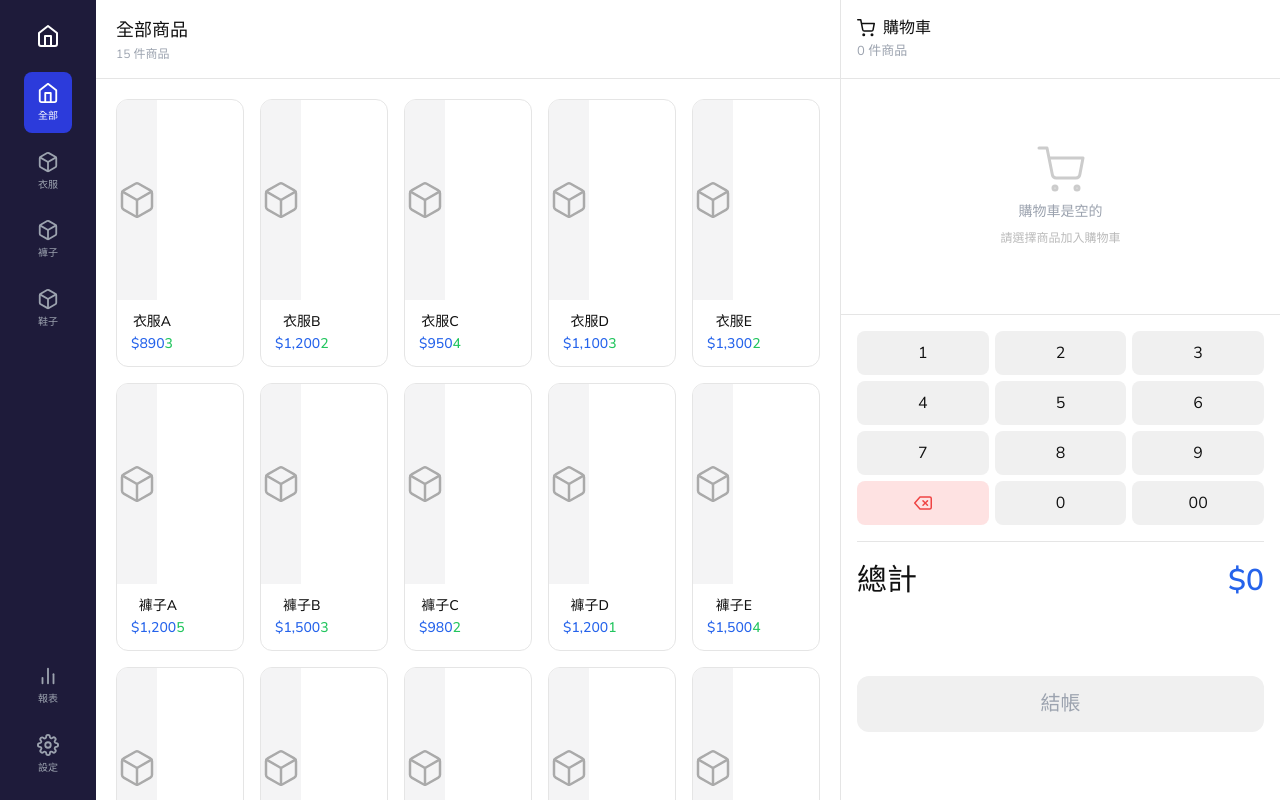
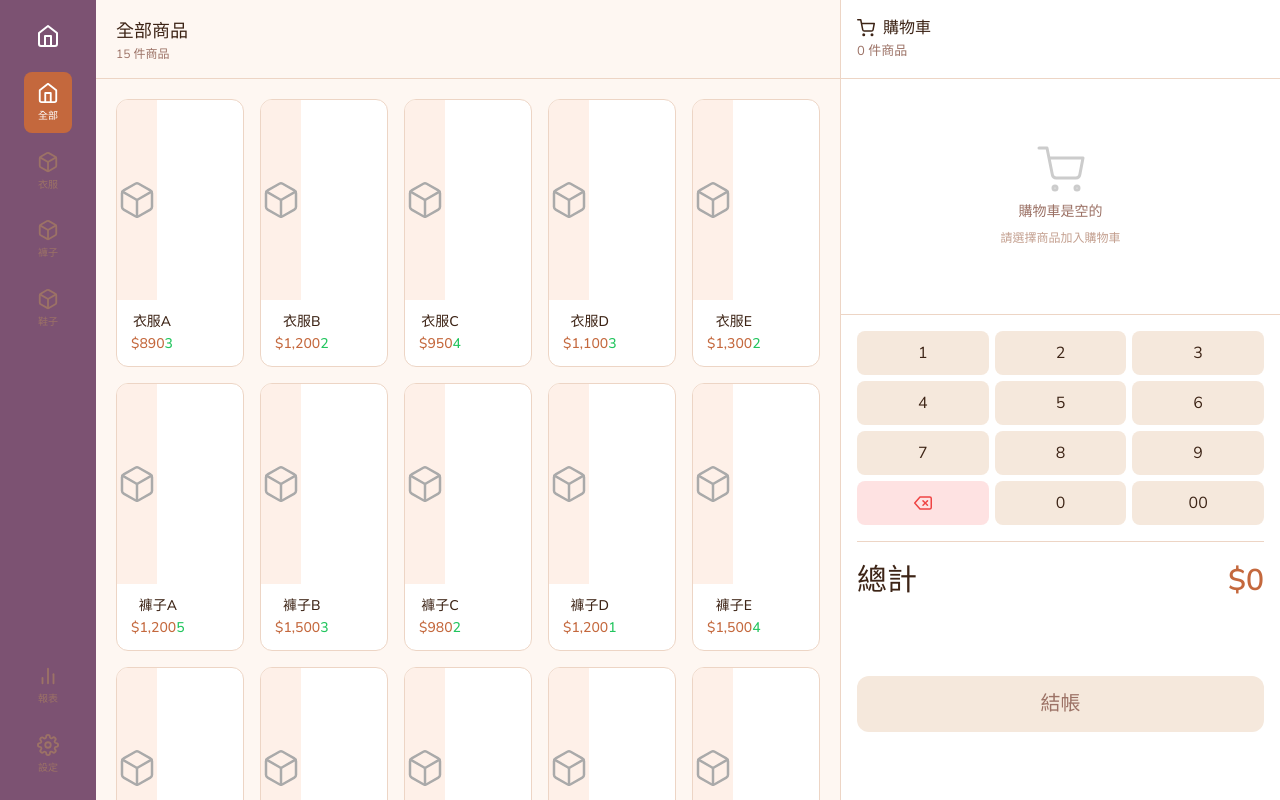
Before and after one commit to GustavoFringgg/post_system, a Vue app in the folder Frontend/: page / in a window 1280 px wide. Built offline with nearby package versions, Linux system fonts and the light colour scheme.

Commit message:
fix(frontend): 修改背景顏色/底色

```diff
--- a/Frontend/src/assets/main.css
+++ b/Frontend/src/assets/main.css
@@ -1,4 +1,4 @@
-@import url('https://fonts.googleapis.com/css2?family=Nunito+Sans:wght@300;400;500;600;700&family=Rubik:wght@300;400;500;600;700&display=swap');
+@import url('https://fonts.googleapis.com/css2?family=Nunito+Sans:wght@300;400;500;600;700&family=Playfair+Display:wght@400;500;600;700&display=swap');
 
 @tailwind base;
 @tailwind components;
@@ -19,7 +19,7 @@
     font-family: 'Nunito Sans', system-ui, sans-serif;
     font-size: 1rem;
     line-height: 1.5;
-    background-color: #ffffff;
-    color: #111111;
+    background-color: #FEF7F2;
+    color: #3D2416;
   }
 }
--- a/Frontend/src/components/CartPanel.vue
+++ b/Frontend/src/components/CartPanel.vue
@@ -95,7 +95,7 @@ const canCheckout = computed(() => {
           <!-- Quantity controls -->
           <div class="flex items-center gap-1.5">
             <button
-              class="w-6 h-6 flex items-center justify-center rounded bg-numpad-btn hover:bg-[#E0E0E0] text-text-main text-sm transition-colors duration-150 cursor-pointer"
+              class="w-6 h-6 flex items-center justify-center rounded bg-numpad-btn hover:bg-[#E8D5C8] text-text-main text-sm transition-colors duration-150 cursor-pointer"
               :aria-label="`減少 ${item.product.name} 數量`"
               @click="cart.updateCartQuantity(item.product.id, item.quantity - 1)"
             >
@@ -105,7 +105,7 @@ const canCheckout = computed(() => {
             <span class="w-6 text-center text-sm tabular-nums text-text-main">{{ item.quantity }}</span>
 
             <button
-              class="w-6 h-6 flex items-center justify-center rounded bg-numpad-btn hover:bg-[#E0E0E0] text-text-main text-sm transition-colors duration-150 cursor-pointer"
+              class="w-6 h-6 flex items-center justify-center rounded bg-numpad-btn hover:bg-[#E8D5C8] text-text-main text-sm transition-colors duration-150 cursor-pointer"
               :aria-label="`增加 ${item.product.name} 數量`"
               @click="cart.updateCartQuantity(item.product.id, item.quantity + 1)"
             >
@@ -147,7 +147,7 @@ const canCheckout = computed(() => {
         <p class="text-xs text-text-muted mb-2">客人付款</p>
         <div class="flex items-center gap-2 mb-3">
           <div
-            class="flex flex-1 items-center justify-between bg-[#F8FAFC] rounded-lg px-3 py-2.5 border border-border"
+            class="flex flex-1 items-center justify-between bg-[#FEF0E8] rounded-lg px-3 py-2.5 border border-border"
           >
             <span class="text-sm text-text-muted">付款金額</span>
             <span class="text-lg font-semibold text-text-main tabular-nums">
--- a/Frontend/src/components/NumPad.vue
+++ b/Frontend/src/components/NumPad.vue
@@ -27,9 +27,9 @@ const keys: Array<{ label: string; value: string }> = [
       :class="
         key.value === 'backspace'
           ? 'bg-red-100 hover:bg-red-200 text-red-500'
-          : 'bg-numpad-btn hover:bg-[#E0E0E0] text-text-main'
+          : 'bg-numpad-btn hover:bg-[#E8D5C8] text-text-main'
       "
-      class="h-11 rounded-lg text-base font-normal active:bg-[#D0D0D0] active:scale-95 transition-all duration-150 cursor-pointer focus:outline-none focus-visible:ring-2 focus-visible:ring-primary"
+      class="h-11 rounded-lg text-base font-normal active:bg-[#D4C0B0] active:scale-95 transition-all duration-150 cursor-pointer focus:outline-none focus-visible:ring-2 focus-visible:ring-primary"
       :aria-label="key.value === 'backspace' ? '退格' : key.label"
       @click="emit('input', key.value)"
     >
--- a/Frontend/src/views/PosView.vue
+++ b/Frontend/src/views/PosView.vue
@@ -26,7 +26,7 @@ const categoryLabel: Record<Category, string> = {
 </script>
 
 <template>
-  <div class="flex h-screen w-screen overflow-hidden bg-white font-sans">
+  <div class="flex h-screen w-screen overflow-hidden bg-[#FEF7F2] font-sans">
     <!-- 左側選單列 -->
     <AppSidebar :active-category="activeCategory" @select="activeCategory = $event" />
 
--- a/Frontend/tailwind.config.js
+++ b/Frontend/tailwind.config.js
@@ -7,20 +7,20 @@ export default {
   theme: {
     extend: {
       colors: {
-        sidebar: '#1E1B3A',
-        'nav-active': '#2C3BDB',
-        primary: '#2563EB',
-        'primary-light': '#3B82F6',
-        'card-bg': '#F4F4F5',
-        'numpad-btn': '#F0F0F0',
-        border: '#E5E5E5',
-        'text-main': '#111111',
-        'text-muted': '#9CA3AF',
-        'text-faint': '#BBBBBB',
+        sidebar: '#7C5272',
+        'nav-active': '#C4683D',
+        primary: '#C4683D',
+        'primary-light': '#D4795A',
+        'card-bg': '#FEF0E8',
+        'numpad-btn': '#F5E8DC',
+        border: '#EDD5C5',
+        'text-main': '#3D2416',
+        'text-muted': '#9C7266',
+        'text-faint': '#C4A090',
       },
       fontFamily: {
         sans: ['Nunito Sans', 'system-ui', 'sans-serif'],
-        heading: ['Rubik', 'system-ui', 'sans-serif'],
+        heading: ['Playfair Display', 'system-ui', 'serif'],
       },
     },
   },
```
